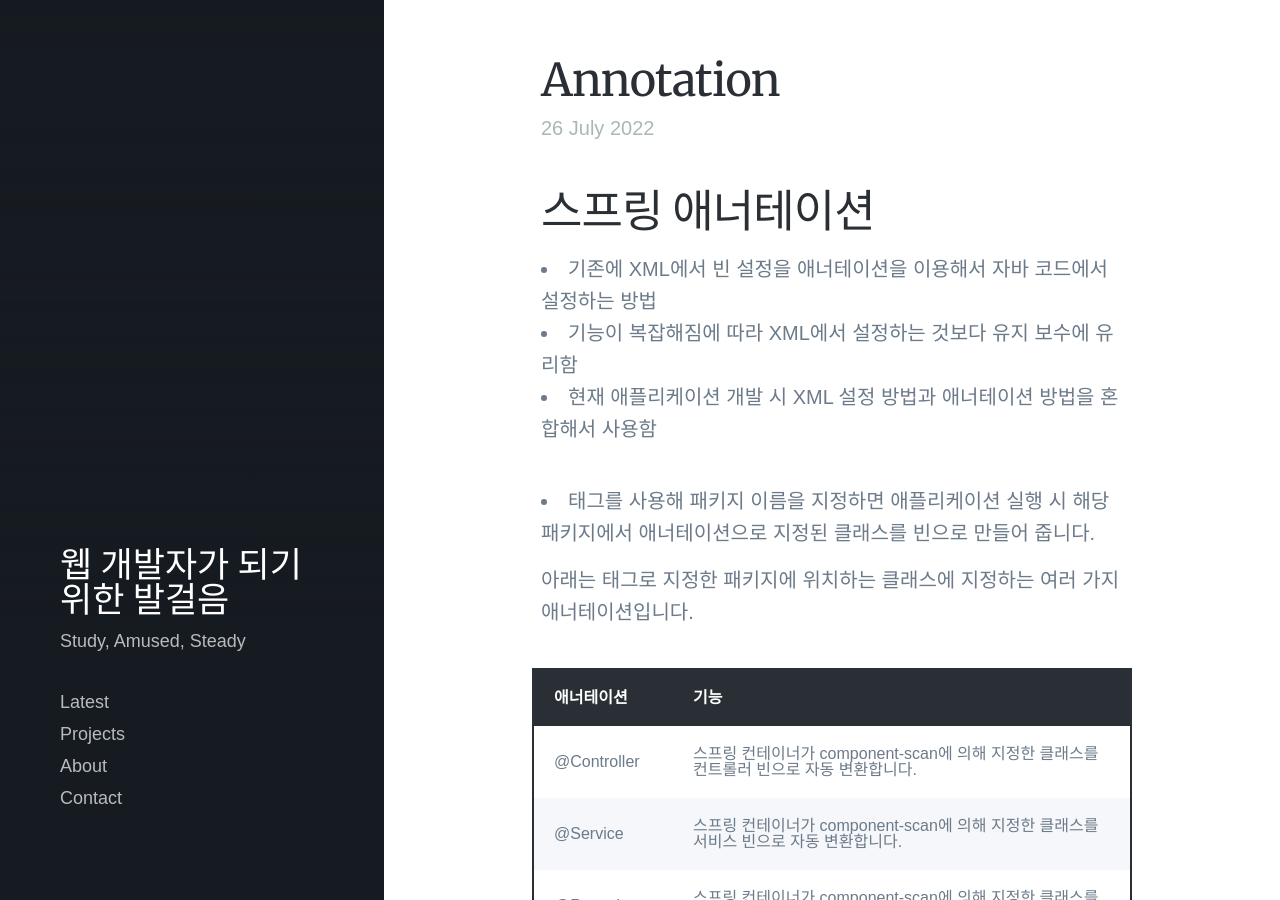
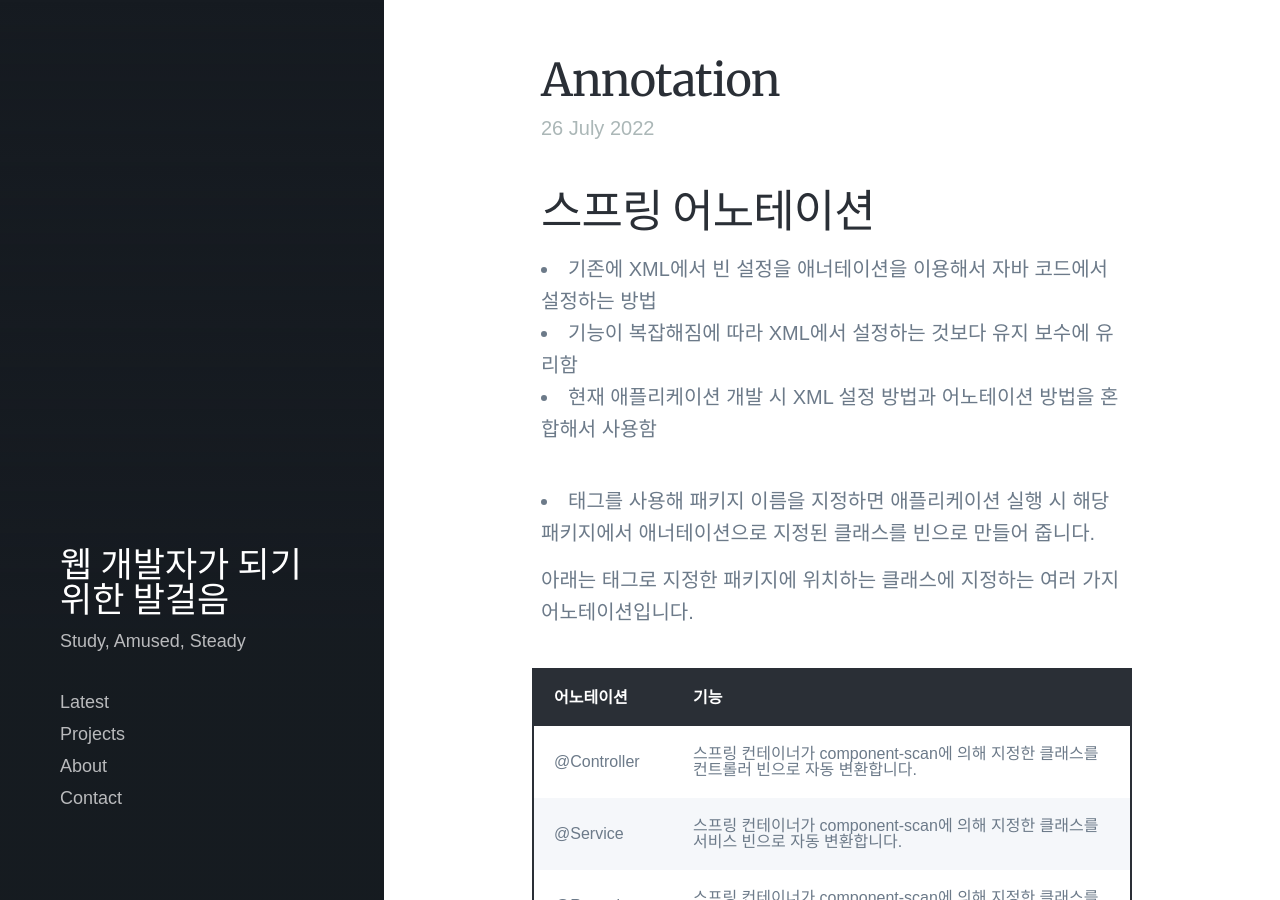
Before and after one commit to lawijdo201/lawijdo201.github.io, a Jekyll site: the page built from _posts/2022-07-26-Annotation.md, in a window 1280 px wide and 900 px high. Built offline with Jekyll 4.4.1, drawn with Linux system fonts in a browser that asks for light colours; nearby versions of some CDN libraries; some web fonts are replaced; some of the changed text lies outside the part shown.

Commit message:
Update 2022-07-26-Annotation.md

````diff
--- a/_posts/2022-07-26-Annotation.md
+++ b/_posts/2022-07-26-Annotation.md
@@ -5,18 +5,18 @@ featured_image:
 excerpt: Annotation에 대해
 ---
 
-## 스프링 애너테이션
+## 스프링 어노테이션
 * 기존에 XML에서 빈 설정을 애너테이션을 이용해서 자바 코드에서 설정하는 방법
 * 기능이 복잡해짐에 따라 XML에서 설정하는 것보다 유지 보수에 유리함
-* 현재 애플리케이션 개발 시 XML 설정 방법과 애너테이션 방법을 혼합해서 사용함
+* 현재 애플리케이션 개발 시 XML 설정 방법과 어노테이션 방법을 혼합해서 사용함
 
 
 ### <context:component-scan base-package="패키지명"/>
 * <context:component-scan> 태그를 사용해 패키지 이름을 지정하면 애플리케이션 실행 시 해당 패키지에서 애너테이션으로 지정된 클래스를 빈으로 만들어 줍니다.
 
-아래는 <context:component-scan> 태그로 지정한 패키지에 위치하는 클래스에 지정하는 여러 가지 애너테이션입니다.
+아래는 <context:component-scan> 태그로 지정한 패키지에 위치하는 클래스에 지정하는 여러 가지 어노테이션입니다.
 
-|애너테이션|기능|
+|어노테이션|기능|
 |----------|----------------|
 |@Controller|스프링 컨테이너가 component-scan에 의해 지정한 클래스를 컨트롤러 빈으로 자동 변환합니다.|
 |@Service|스프링 컨테이너가 component-scan에 의해 지정한 클래스를 서비스 빈으로 자동 변환합니다.|
@@ -24,7 +24,7 @@ excerpt: Annotation에 대해
 |@Component|스프링 컨테이너가 component-scan에 의해 지정한 클래스를 빈으로 자동 변환합니다.|
 
 
-스프링에서 애너테이션을 사용하려면 먼저 스프링에서 제공하는 애너테이션 관련 클래스를 XML 설정 파일에서 빈으로 설정해야 합니다.
+스프링에서 애너테이션을 사용하려면 먼저 스프링에서 제공하는  어노테이션 관련 클래스를 XML 설정 파일에서 빈으로 설정해야 합니다.
 ```xml
 <!-- 클래스 레벨에 @RequestMapping을 처리합니다. -->
 <bean class="org.springframework.web.servlet.mvc.annotation.DefaultAnnotationHandlerMapping"/>
@@ -33,3 +33,8 @@ excerpt: Annotation에 대해
 <!-- 적용한 패키지에 존재하는 클래스에 애너테이션이 적용되도록 설정합니다. -->
 <context:component-scan base-package="패키지명"/>
 ```
+
+주요 어노테이션
+|이름|설명|
+|---|---|
+|@RequestMapping|요청에 대해 어떤 Controller, 어떤 메소드가 처리할지를 맵핑하기 위한 어노테이션|
````
